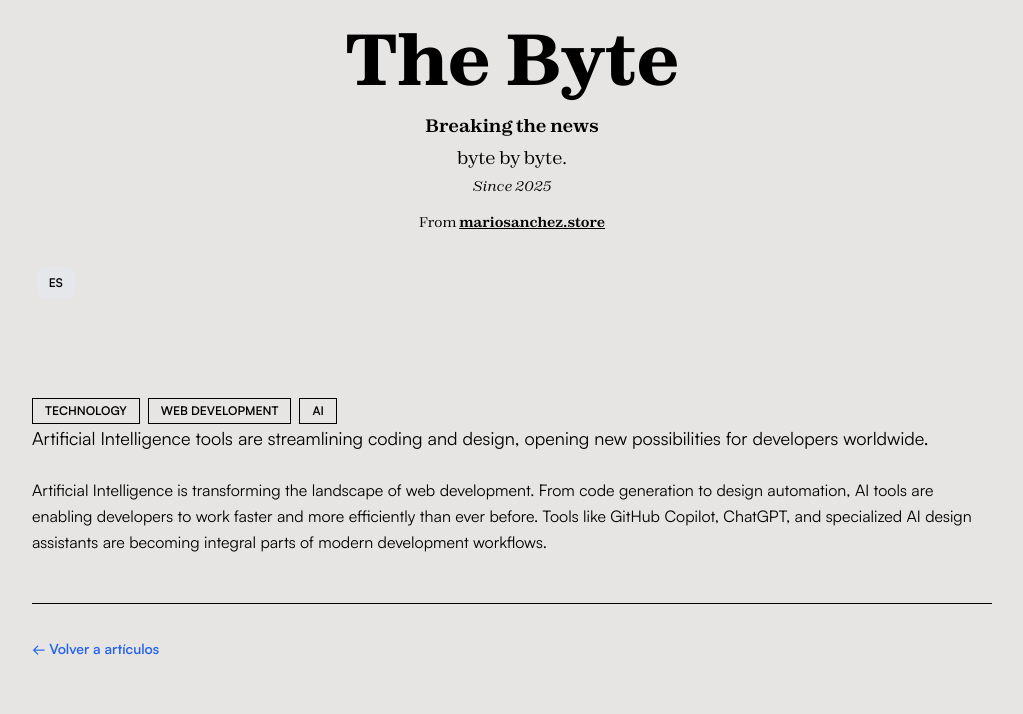
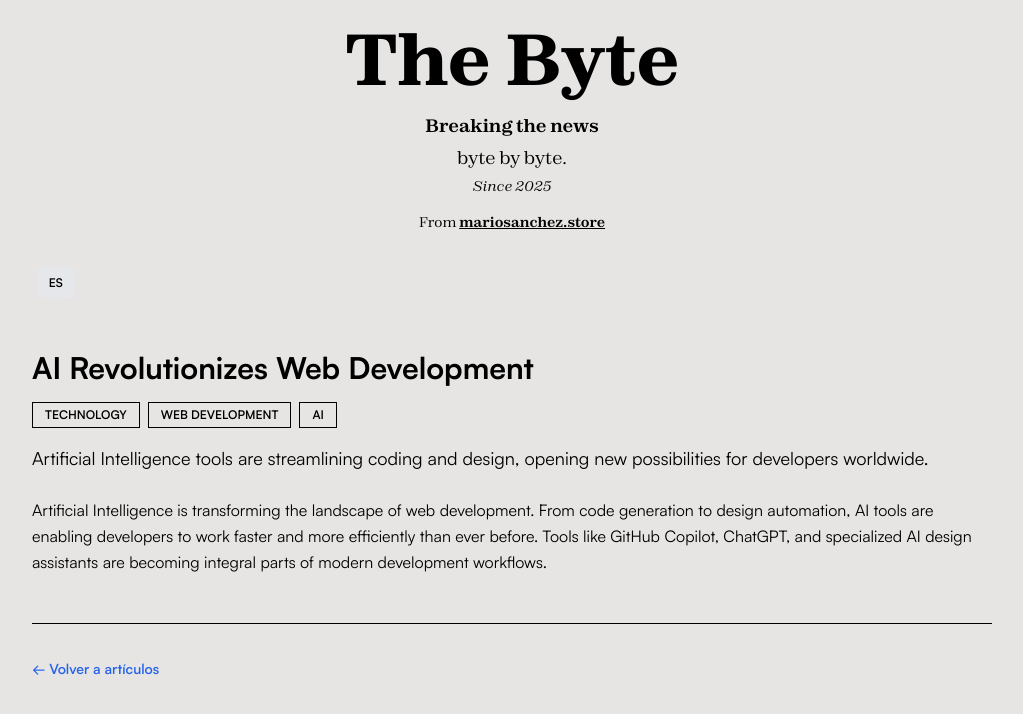
Before and after one commit to SanchezMarioo/the-byte-newspaper, a Next.js app: page /articles/1 in a window 1280 px wide. Shown: the top 714 px of the page, without its empty margins (128-1151 px from the left). Built offline with nearby package versions, Linux system fonts and the light colour scheme; no server answers; some icons are missing.

Commit message:
Refactor ArticleHeader and Header components: Adjust button padding, remove unused RSS button, and enhance article layout with title and spacing.

```diff
--- a/src/app/articles/[id]/components/header.tsx
+++ b/src/app/articles/[id]/components/header.tsx
@@ -107,7 +107,7 @@ export default function ArticleHeader() {
               </button>
               <button
                 onClick={toggleTheme}
-                className="p-2 hover:bg-gray-200 dark:hover:bg-gray-700 group transition duration-200 cursor-pointer rounded-lg"
+                className="px-3 py-2  hover:bg-gray-200 dark:hover:bg-gray-700 group transition duration-200 cursor-pointer rounded-lg"
                 aria-label={`Cambiar a modo ${isDarkMode ? "claro" : "oscuro"}`}
               >
                 {isDarkMode ? (
@@ -115,9 +115,6 @@ export default function ArticleHeader() {
                 ) : (
                   <Moon className="w-5 h-5 text-gray-700 dark:text-gray-300 group-hover:text-gray-900 dark:group-hover:text-white" />
                 )}
-              </button>
-              <button className="p-2 hover:bg-gray-200 dark:hover:bg-gray-700 transition duration-200 rounded-lg">
-                <Rss className="w-5 h-5 text-gray-700 dark:text-gray-300 p-2" />
               </button>
             </div>
             <button
--- a/src/app/articles/[id]/page.tsx
+++ b/src/app/articles/[id]/page.tsx
@@ -25,11 +25,12 @@ export default function ArticlePage() {
   return (
     <>
       <Header />
-      <article className="bg-stone-200 dark:bg-[#181617] text-black dark:text-white transition-colors duration-300 py-12">
+      <article className="bg-stone-200 dark:bg-[#181617] text-black dark:text-white transition-colors duration-300">
         <div className="w-3/4 mx-auto">
           {/* Header */}
+          <h1 className="text-3xl font-bold">{article.title}</h1>
+          <div className="flex flex-wrap gap-2 py-4">
 
-          <div className="flex flex-wrap gap-2">
             {article.tags.map((tag, index) => (
               <span
                 key={index}
--- a/src/app/components/header.tsx
+++ b/src/app/components/header.tsx
@@ -110,9 +110,6 @@ export default function Header() {
                 ) : (
                   <Moon className="w-5 h-5 text-gray-700 dark:text-gray-300 group-hover:text-gray-900 dark:group-hover:text-white" />
                 )}
-              </button>
-              <button className="p-2 hover:bg-gray-200 dark:hover:bg-gray-700 transition duration-200 rounded-lg">
-                <Rss className="w-5 h-5 text-gray-700 dark:text-gray-300 p-2" />
               </button>
             </div>
             <button
```
Also changed, not shown: 1 other file (tests, documents, lock files or other folders).
